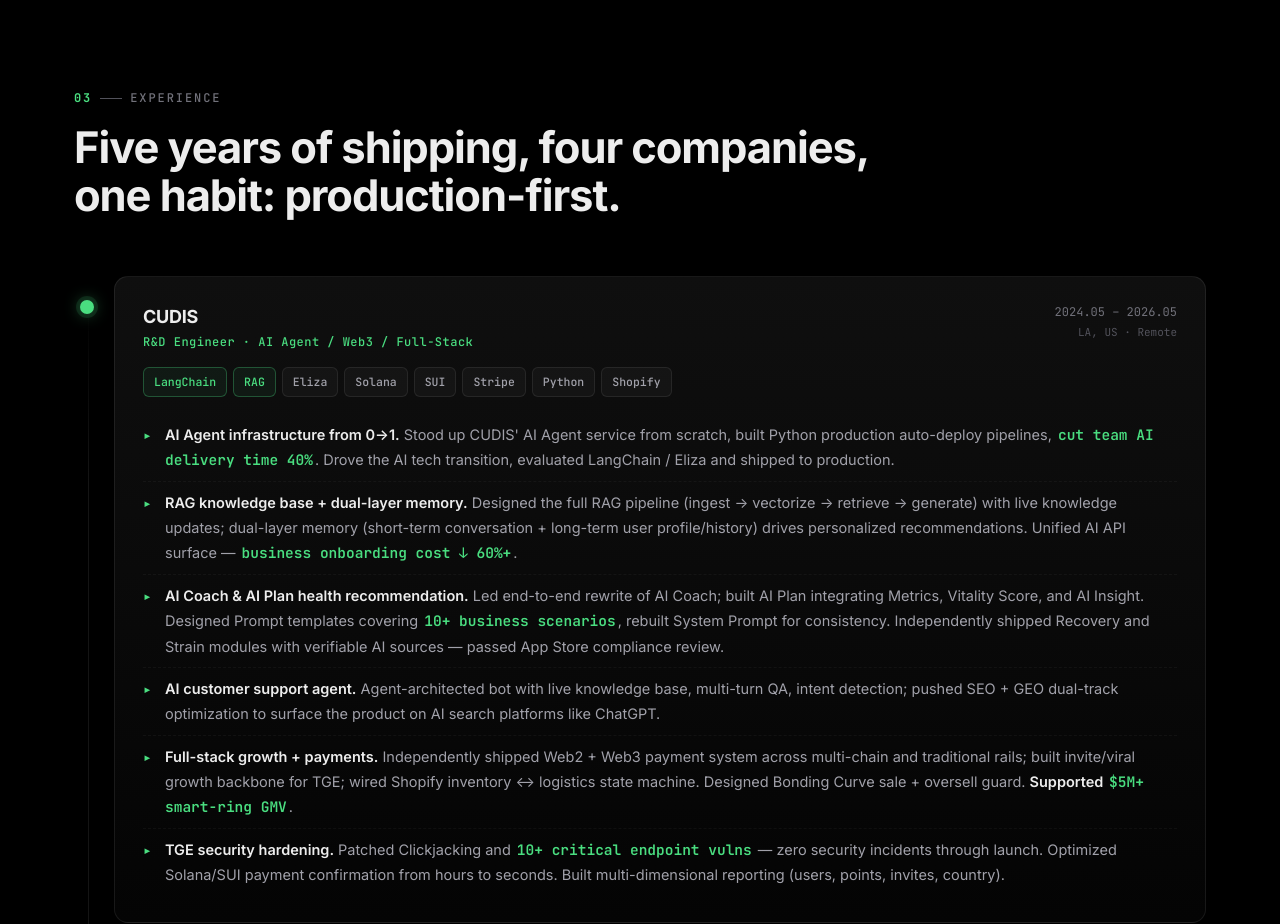
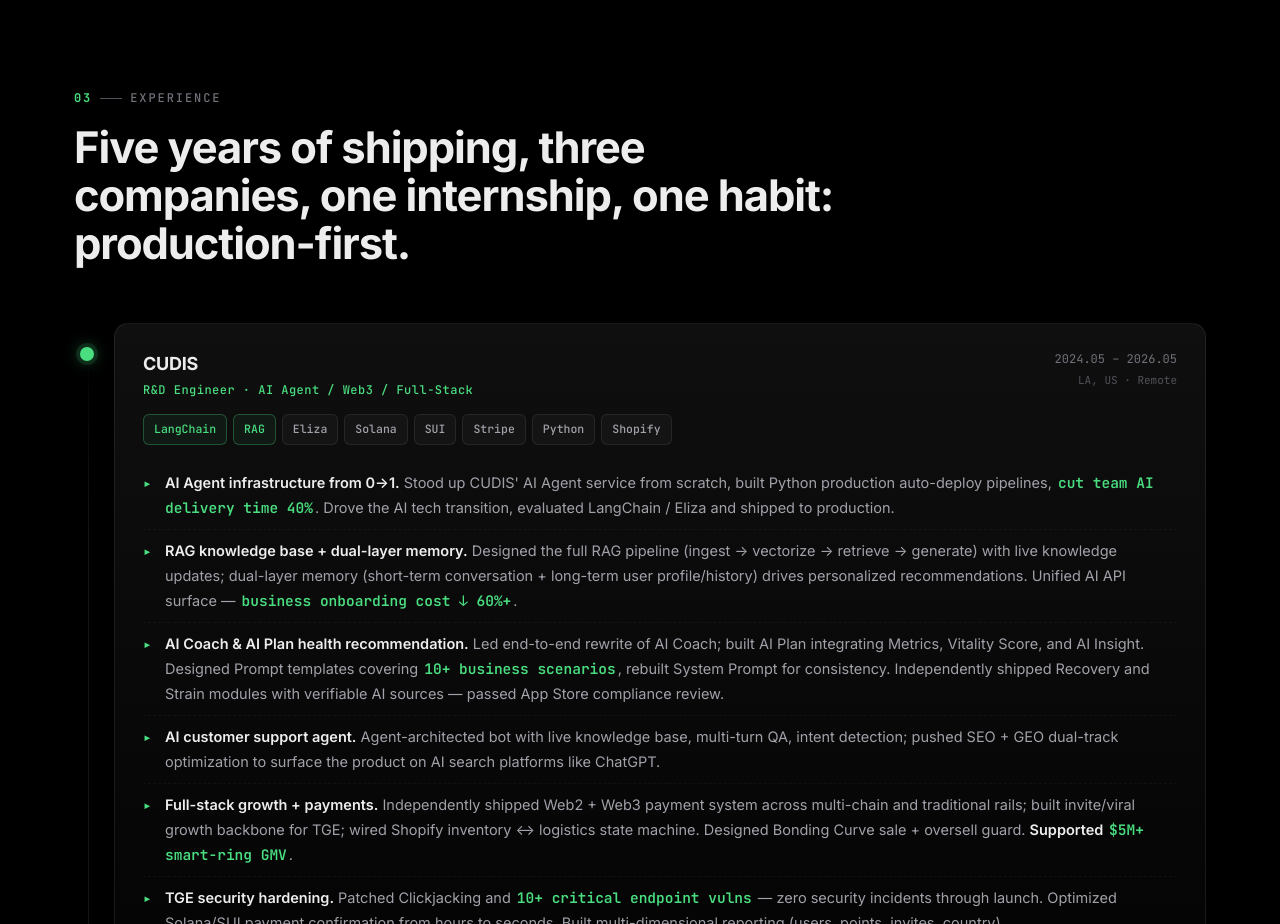
Before and after one commit to HungYann/my-profile, a website: page resume/index.html in a window 1280 px wide. Shown: the part 2640-3564 px from the top of the page. Drawn offline with Linux system fonts and the light colour scheme; no server answers.

Commit message:
update: change experience summary from 4 companies to 3 companies + 1 internship

```diff
--- a/resume/index.html
+++ b/resume/index.html
@@ -1324,9 +1324,9 @@
         <div class="sec-head reveal">
           <div class="eyebrow"><span class="num">03</span><span class="bar"></span><span class="i18n" data-en="Experience" data-zh="工作经历">Experience</span></div>
           <h2 class="h-section i18n"
-              data-en="Five years of shipping, four companies, one habit: production-first."
-              data-zh="5 年时间 · 4 家公司 · 一个习惯：生产优先。">
-            Five years of shipping, four companies, one habit: production-first.
+              data-en="Five years of shipping, three companies, one internship, one habit: production-first."
+              data-zh="5 年时间 · 3 家公司 · 1 家实习 · 一个习惯：生产优先。">
+            Five years of shipping, three companies, one internship, one habit: production-first.
           </h2>
         </div>
 
```
